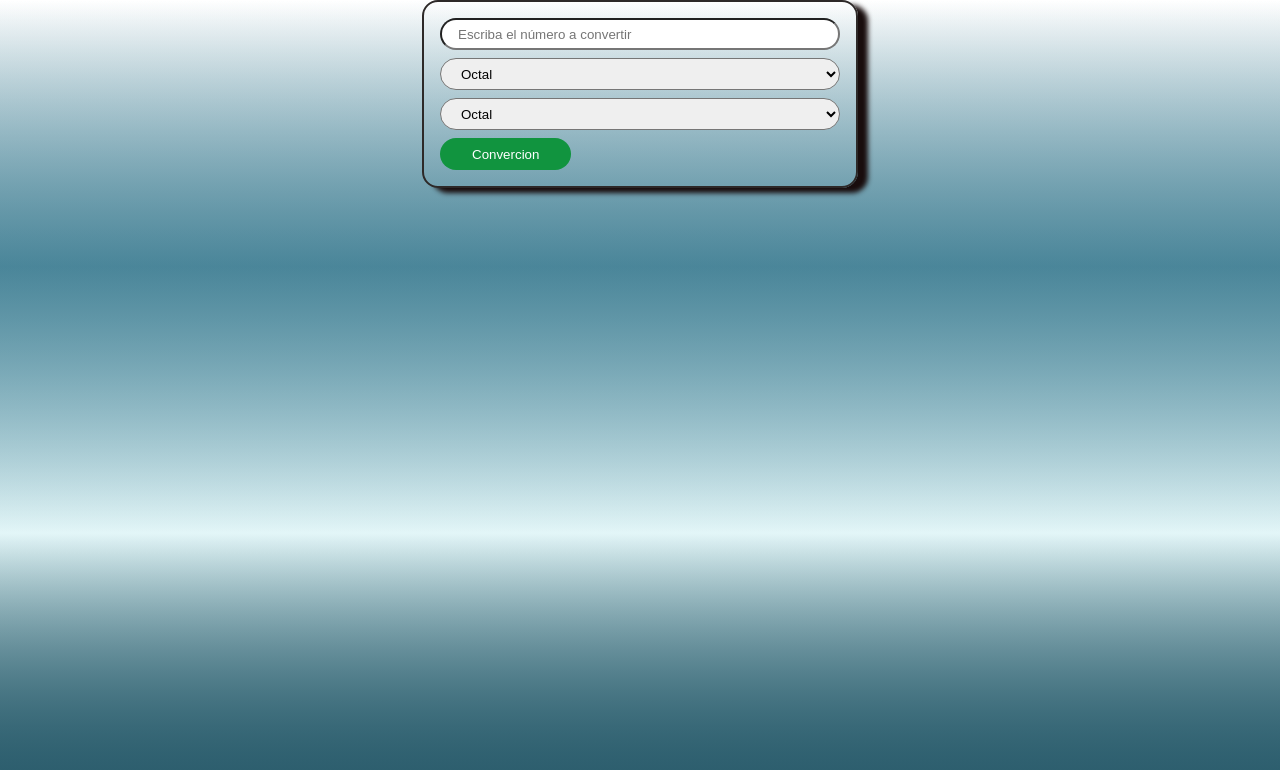
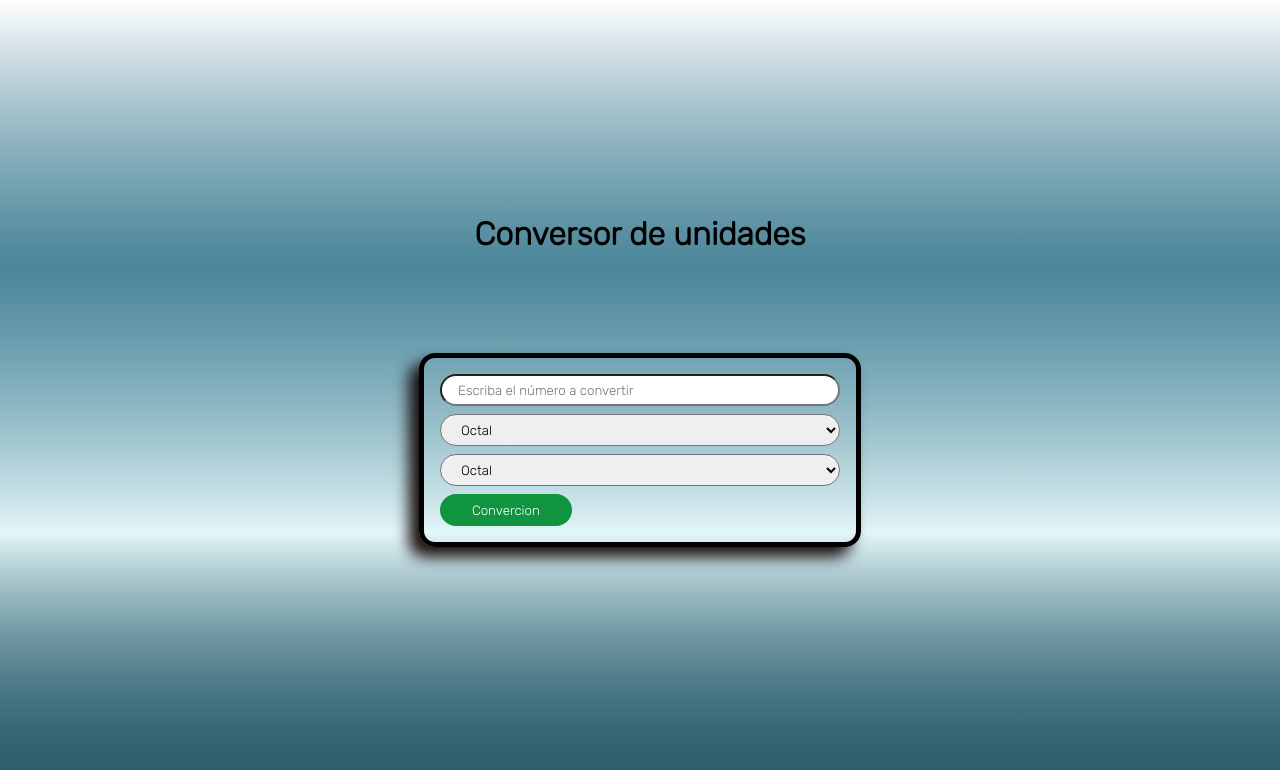
Before and after one commit to jssandoval773/conversor-numerico, a plain HTML site: page index.html in a window 1280 px wide. Drawn offline with Linux system fonts and the light colour scheme.

Commit message:
agrego el txt y edite el html

```diff
--- a/index.css
+++ b/index.css
@@ -45,23 +45,30 @@ h2 {
     padding: 0 16px;
     text-align: center;
     width: calc(100% - 100px);
+
 }
 
 .box-form {
-    border: 2px solid #2d2928;
+    margin-top: 5%;
+    border: 5px solid #000000;
     border-radius: 16px;
     width: fit-content;
     width: -moz-fit-content;
     padding: 16px;
     margin: 0 auto;
     max-width: 100%;
-    box-shadow: 10px 5px 5px rgb(25, 13, 13);
+    box-shadow: -10px 10px 15px rgb(25, 13, 13);
+}
+#seba{
+margin-top: 9%;
 }
 
 label,
 input,
 select,
 button {
+    font-family: 'Comfortaa', cursive;
+font-family: 'Rubik', sans-serif;
     display: block;
     max-width: 100%;
 }
@@ -74,6 +81,8 @@ select {
     height: 32px;
     margin-bottom: 8px;
     padding-left: 16px;
+    font-family: 'Comfortaa', cursive;
+font-family: 'Rubik', sans-serif;
 }
 
 label {
@@ -92,6 +101,17 @@ input[type="reset"] {
     padding: 0 32px;
     width: fit-content;
     width: -moz-fit-content;
+}
+#tt{
+
+    display: flex;
+    width: 100%;
+    justify-content: space-around;
+    max-width: 100%;
+    padding: 100px;
+    margin: 0 auto;
+    max-width: 100%;
+    align-content: center;
 }
 
 .container-btn {
@@ -136,3 +156,7 @@ footer {
         font-size: 18px;
     }
 }
+body{
+    font-family: 'Comfortaa', cursive;
+font-family: 'Rubik', sans-serif;
+}
--- a/index.html
+++ b/index.html
@@ -6,8 +6,14 @@
     <meta name="viewport" content="width=device-width, initial-scale=1.0">
     <link rel="stylesheet" href="index.css">
     <title>conversor</title>
+    <link rel="preconnect" href="https://fonts.googleapis.com">
+<link rel="preconnect" href="https://fonts.gstatic.com" crossorigin>
+<link href="https://fonts.googleapis.com/css2?family=Comfortaa:wght@300&family=Rubik:wght@300&display=swap" rel="stylesheet">
+
 </head>
 <body>
+    <div class="div" id="seba">
+        <h1 id="tt">Conversor de unidades</h1>
     <div class="box-form">
     <input type="text" id="numero" placeholder="Escriba el número a convertir">
     <div id="resultado"></div>
@@ -25,5 +31,6 @@
     </select>
     <button id="boton" onclick="convertir()">Convercion</button>
     <script src="index.js"></script></div>
+</div>
 </body>
 </html>
```
Also changed, not shown: .gitignore.txt (added).
